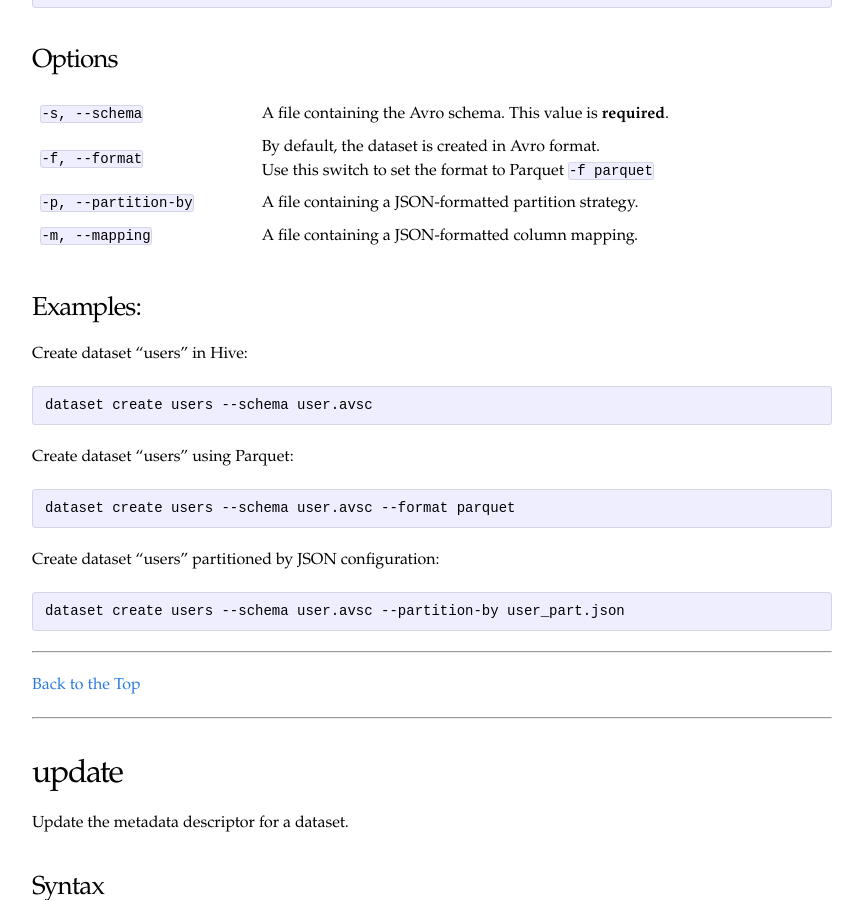
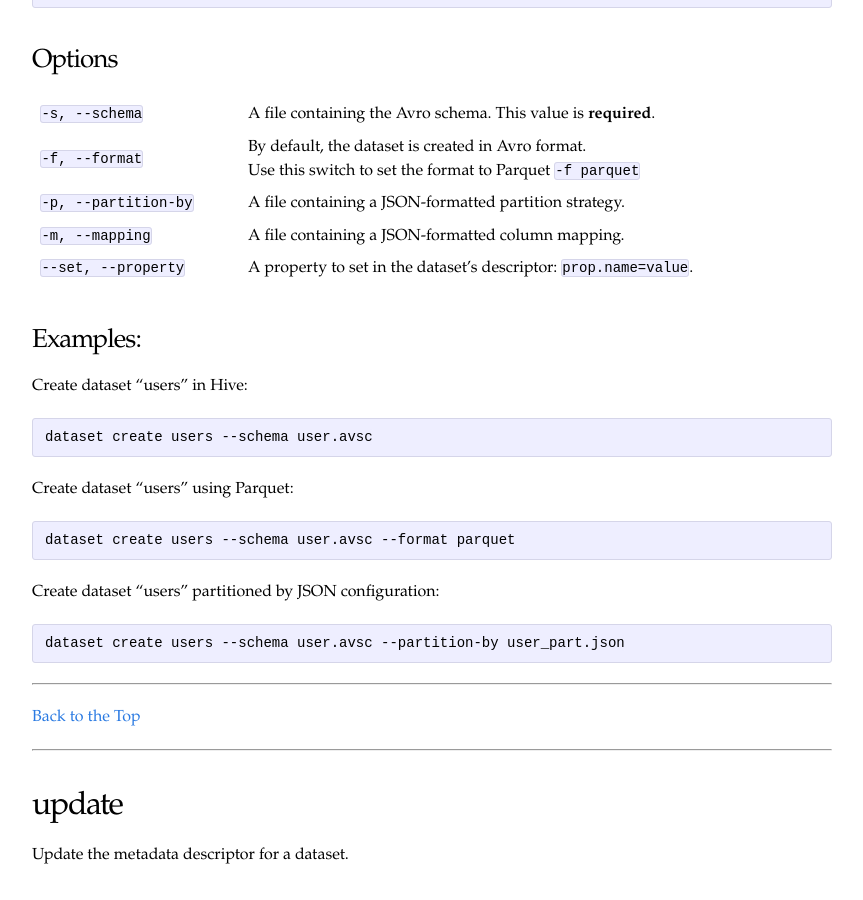
Before and after one commit to kite-sdk/kite-docs, a Jekyll site: the page built from Kite-Dataset-Command-Line-Interface.md, in a window 1280 px wide and 900 px high, scrolled down 3262 px. Shown: the whole window, without its empty margins (208-1071 px from the left). Built offline with Jekyll 4.4.1, drawn with Linux system fonts in a browser that asks for light colours.

Commit message:
CDK-636: Add --property to dataset create command.

```diff
--- a/Kite-Dataset-Command-Line-Interface.md
+++ b/Kite-Dataset-Command-Line-Interface.md
@@ -144,6 +144,7 @@ dataset [-v] create <dataset> [command options]
 | `-f, --format`       | By default, the dataset is created in Avro format.<br />Use this switch to set the format to Parquet `-f parquet` |
 | `-p, --partition-by` | A file containing a JSON-formatted partition strategy. |
 | `-m, --mapping`      | A file containing a JSON-formatted column mapping. |
+| `--set, --property`  | A property to set in the dataset's descriptor: `prop.name=value`. |
 
 ### Examples:
 
```
